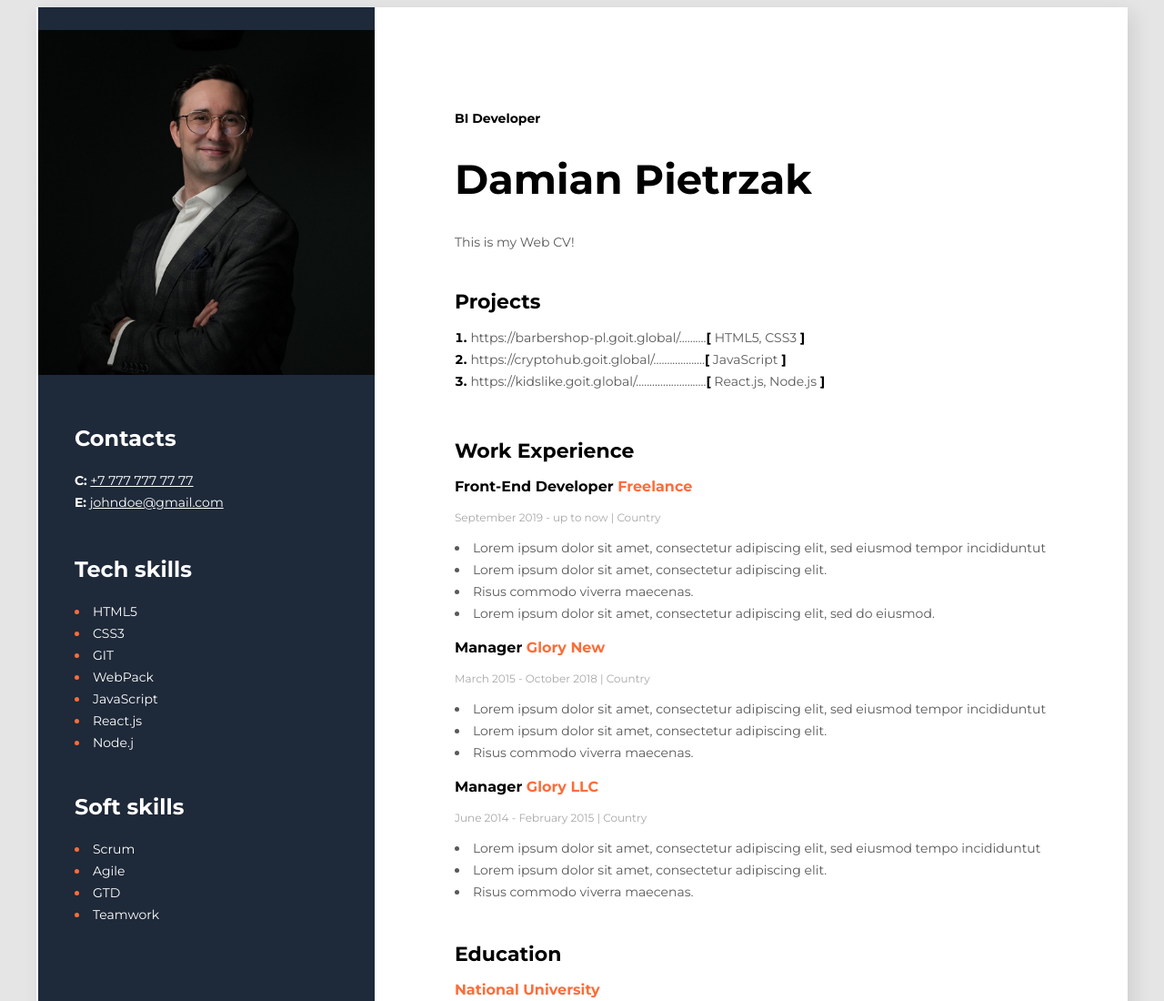
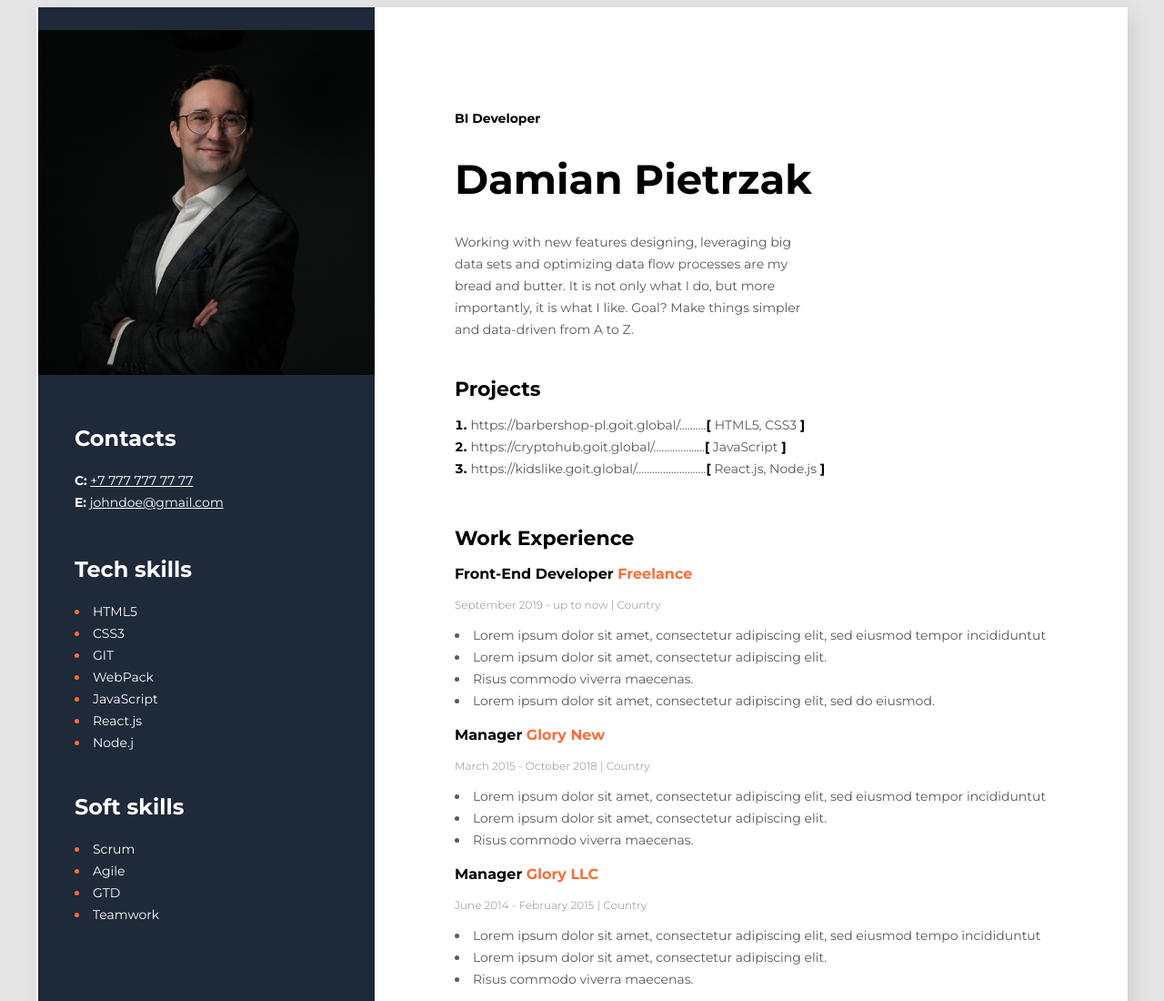
Before and after one commit to pietrzad/CV, a plain HTML site: page index.html in a window 1280 px wide. Shown: the top 1100 px of the page at 91% size. Drawn offline with Linux system fonts and the light colour scheme.

Commit message:
Update index.html

```diff
--- a/index.html
+++ b/index.html
@@ -20,7 +20,8 @@
                     <h2 class="job-title">BI Developer</h2>
                     <h1>Damian Pietrzak</h1>
                     <p class="description">
-                       This is my Web CV!
+                       Working with new features designing, leveraging big data sets and optimizing data flow processes are my bread and butter.
+                       It is not only what I do, but more importantly, it is what I like. Goal? Make things simpler and data-driven from A to Z.
                     </p>
                 </div>
                 <div class="projects">
```
